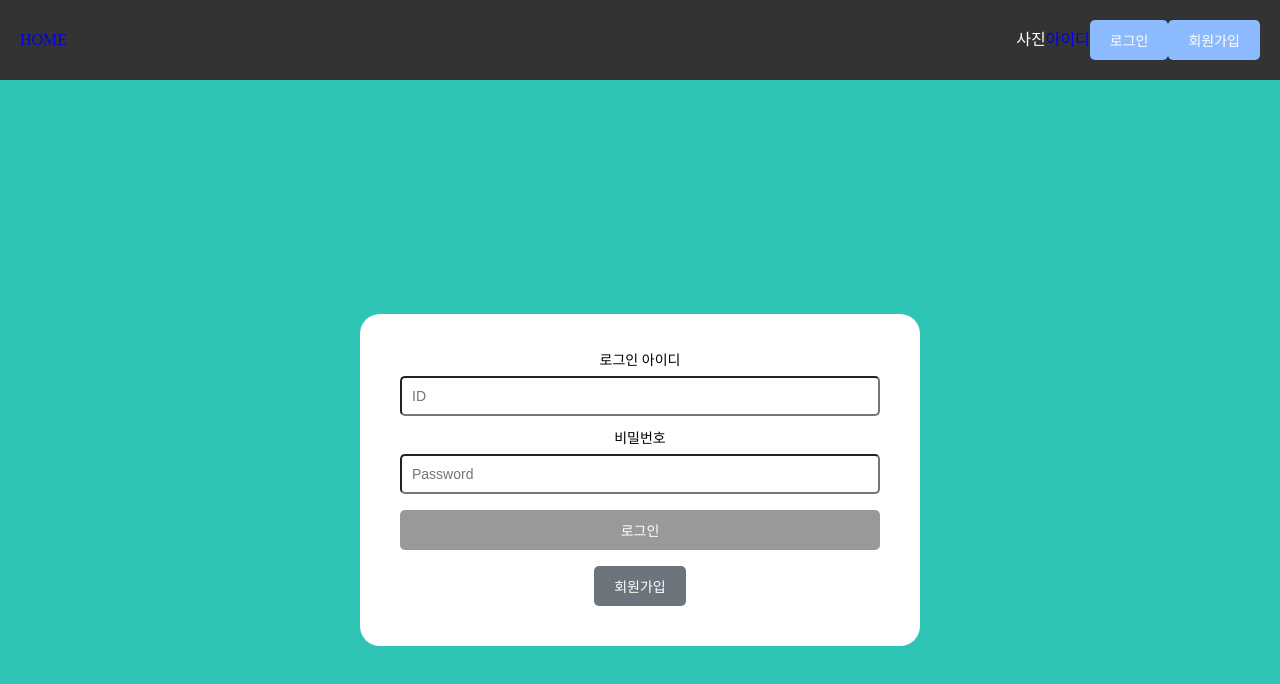
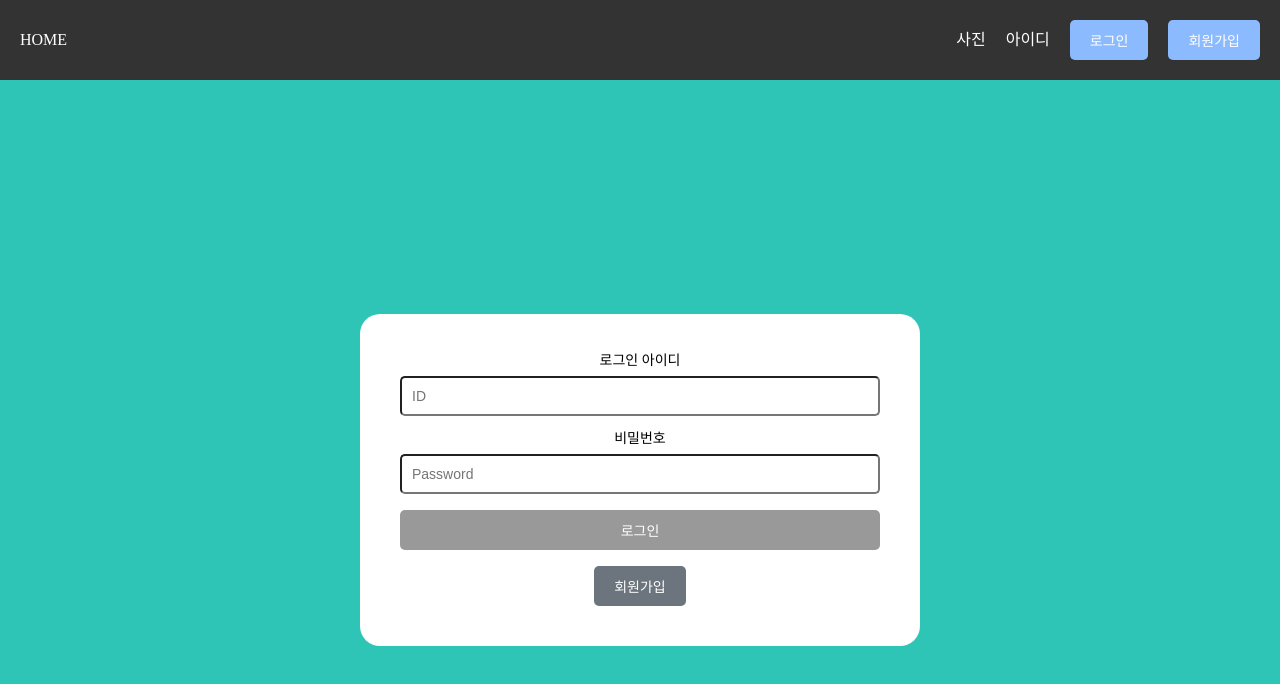
Before and after one commit to slsl2/FinancialRecordsNew, a React (Vite) app in the folder financial-records-new/: page /login in a window 1280 px wide. Shown: the top 684 px of the page. Built offline with nearby package versions, Linux system fonts and the light colour scheme.

Commit message:
feat: 로그인 시 필요한 정보 불러오기 완료

```diff
--- a/financial-records-new/src/App.jsx
+++ b/financial-records-new/src/App.jsx
@@ -3,15 +3,18 @@ import GlobalStyle from "./styles/GlobalStyle.jsx";
 import SharedRouter from "./shared/Router.jsx";
 import { RecordProvider } from "./contexts/RecordContext.jsx";
 import { AuthProvider } from "./contexts/AuthContext.jsx";
+import { UserProvider } from "./contexts/UserContext.jsx";
 
 const App = () => {
   return (
     <>
       <AuthProvider>
-        <RecordProvider>
-          <GlobalStyle />
-          <SharedRouter />
-        </RecordProvider>
+        <UserProvider>
+          <RecordProvider>
+            <GlobalStyle />
+            <SharedRouter />
+          </RecordProvider>
+        </UserProvider>
       </AuthProvider>
     </>
   );
--- a/financial-records-new/src/components/layout/Header.jsx
+++ b/financial-records-new/src/components/layout/Header.jsx
@@ -19,11 +19,15 @@ const Header = () => {
     <HeaderContainer>
       <HeaderLeft>
         {" "}
-        <Link to="/">HOME</Link>
+        <Link to="/" style={{ color: "white" }}>
+          HOME
+        </Link>
       </HeaderLeft>
       <HeaderRight>
         <div>사진</div>
-        <Link to="/mypage">아이디</Link>
+        <Link to="/mypage" style={{ color: "white" }}>
+          아이디
+        </Link>
         {isAuthenticated ? (
           <Button
             backgroundColor="#ff4d4d"
@@ -70,6 +74,7 @@ const HeaderLeft = styled.div`
 `;
 const HeaderRight = styled.div`
   display: flex;
+  gap: 2rem;
   align-items: center;
 `;
 
--- /dev/null
+++ b/financial-records-new/src/contexts/UserContext.jsx
@@ -0,0 +1,14 @@
+import React, { createContext, useState } from "react";
+
+export const UserContext = createContext();
+
+export const UserProvider = ({ children }) => {
+  const [user, setUser] = useState(null);
+  console.log(user);
+
+  return (
+    <UserContext.Provider value={{ user, setUser }}>
+      {children}
+    </UserContext.Provider>
+  );
+};
--- a/financial-records-new/src/pages/Login.jsx
+++ b/financial-records-new/src/pages/Login.jsx
@@ -6,17 +6,25 @@ import Button from "../components/atoms/Button";
 import { Link } from "react-router-dom";
 import { login } from "../lib/api/auth.js";
 import { AuthContext } from "../contexts/AuthContext";
+import { UserContext } from "../contexts/UserContext.jsx";
 
 const Login = () => {
   const [id, setId] = useState("");
   const [password, setPassword] = useState("");
   const navigate = useNavigate();
   const { login: authLogin } = useContext(AuthContext);
+  const { setUser } = useContext(UserContext);
 
   const handleLogin = async () => {
-    const response = await login({ id: id, password: password });
-    if (response) {
-      authLogin(response.accessToken);
+    const { userId, nickname, avatar, accessToken } = await login({
+      id: id,
+      password: password,
+    });
+
+    setUser({ userId, nickname, avatar });
+
+    if (accessToken) {
+      authLogin(accessToken);
       confirm("로그인 성공!");
       navigate("/");
     } else {
```
